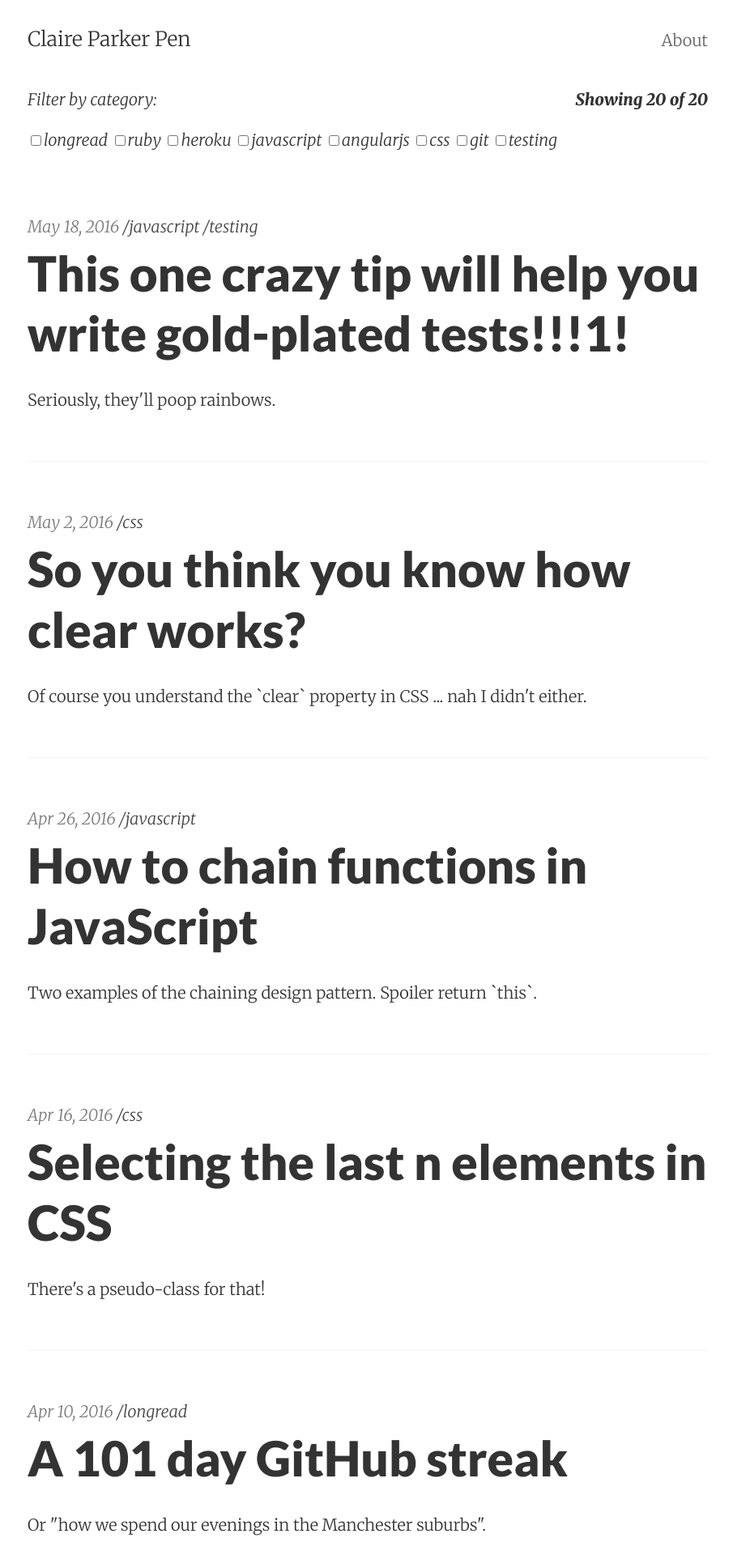
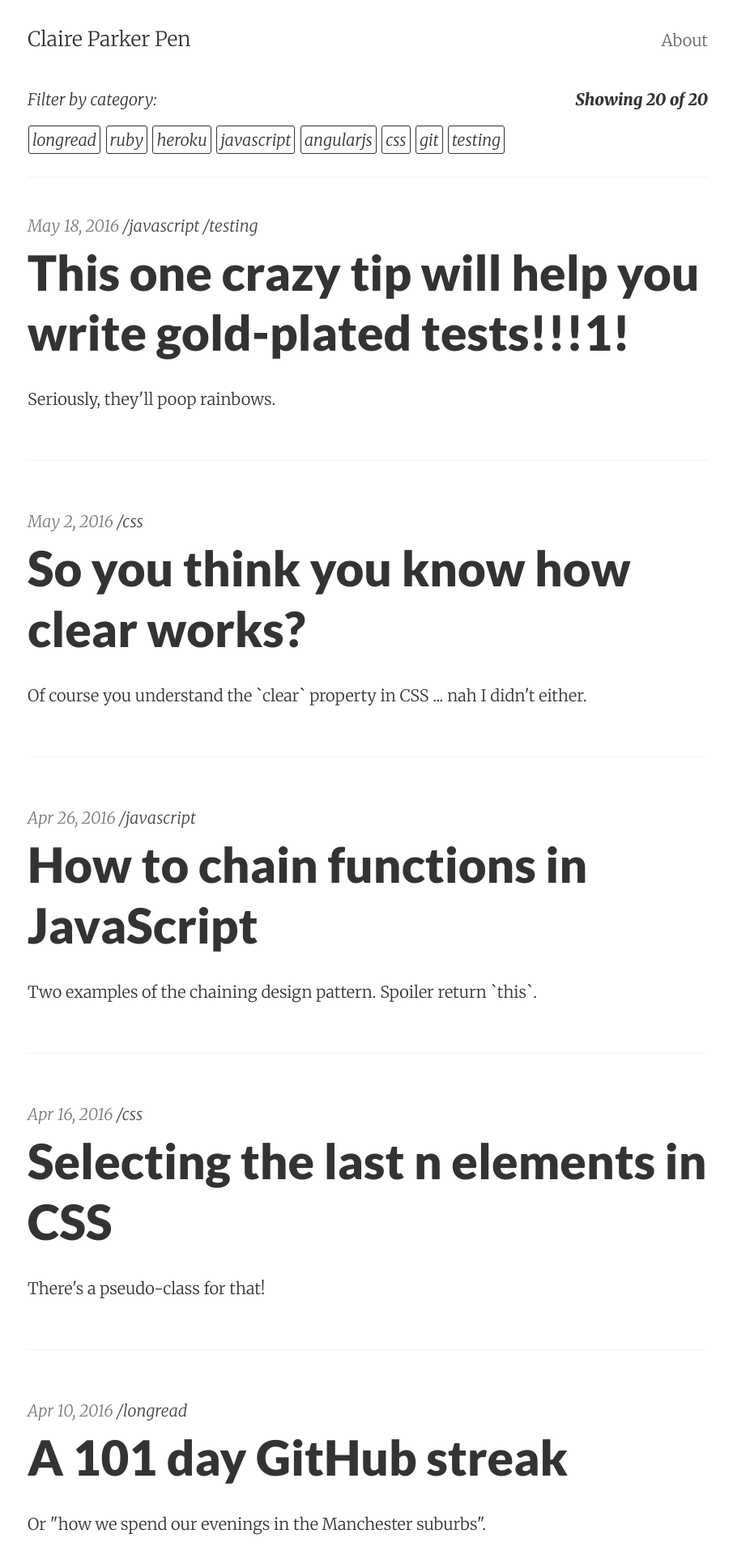
Before and after one commit to claire-codes/blog-com, a Jekyll site: the page built from index.html, in a window 1280 px wide. Shown: the top 1920 px of the page at 81% size, without its empty margins (186-1091 px from the left). Built offline with Jekyll 4.4.1, drawn with Linux system fonts in a browser that asks for light colours; nearby versions of some CDN libraries.

Commit message:
:couple_with_heart: Filter styles

```diff
--- a/_sass/_filter.scss
+++ b/_sass/_filter.scss
@@ -1,21 +1,24 @@
-// input[type="checkbox"] {
-//     display: none;
-//     &:checked + label {
-//         background-color: $text-color;
-//         color: $background-color;
-//     }
-// }
-// label {
-//     cursor: pointer;
-//     border-radius: 3px;
-//     border: 1px solid $text-color;
-//     padding: 4px;
-//     margin: 1px;
-//     &:hover {
-//         background-color: lighten($text-color, 25%);
-//         color: $background-color;
-//     }
-// }
+input[type="checkbox"] {
+    display: none;
+    &:checked + label {
+        background-color: $light-gray;
+        color: $dark-gray;
+    }
+}
+.filter-row {
+    line-height: 30px;
+}
+label {
+    cursor: pointer;
+    border-radius: 3px;
+    border: 1px solid $dark-gray;
+    padding: 4px;
+    margin: 1px;
+    &:hover {
+        background-color: $mid-gray;
+        color: #fff;
+    }
+}
 .show {
     display: block !important;
 }
--- a/_sass/_posts.scss
+++ b/_sass/_posts.scss
@@ -1,6 +1,7 @@
 
 .posts {
   margin: 0;
+  border-top: thin solid #f3f3f3;
 }
 
 .posts .post {
--- a/index.html
+++ b/index.html
@@ -7,7 +7,7 @@ layout: default
   <div style="font-style: italic">
     <p style="font-weight: 700; float: right">Showing <span id="displayed">{{ site.posts | size }}</span> of {{ site.posts | size }}</p>
     <p>Filter by category:</p>
-    <div>
+    <div class="filter-row">
       {% for c in site.categories %}
       <input type="checkbox" data-category="{{c | first}}" id="{{c | first}}-check" onchange="displayFiltered()"/><label for="{{c | first}}-check">{{c | first}}</label>
       {% endfor %}
```
